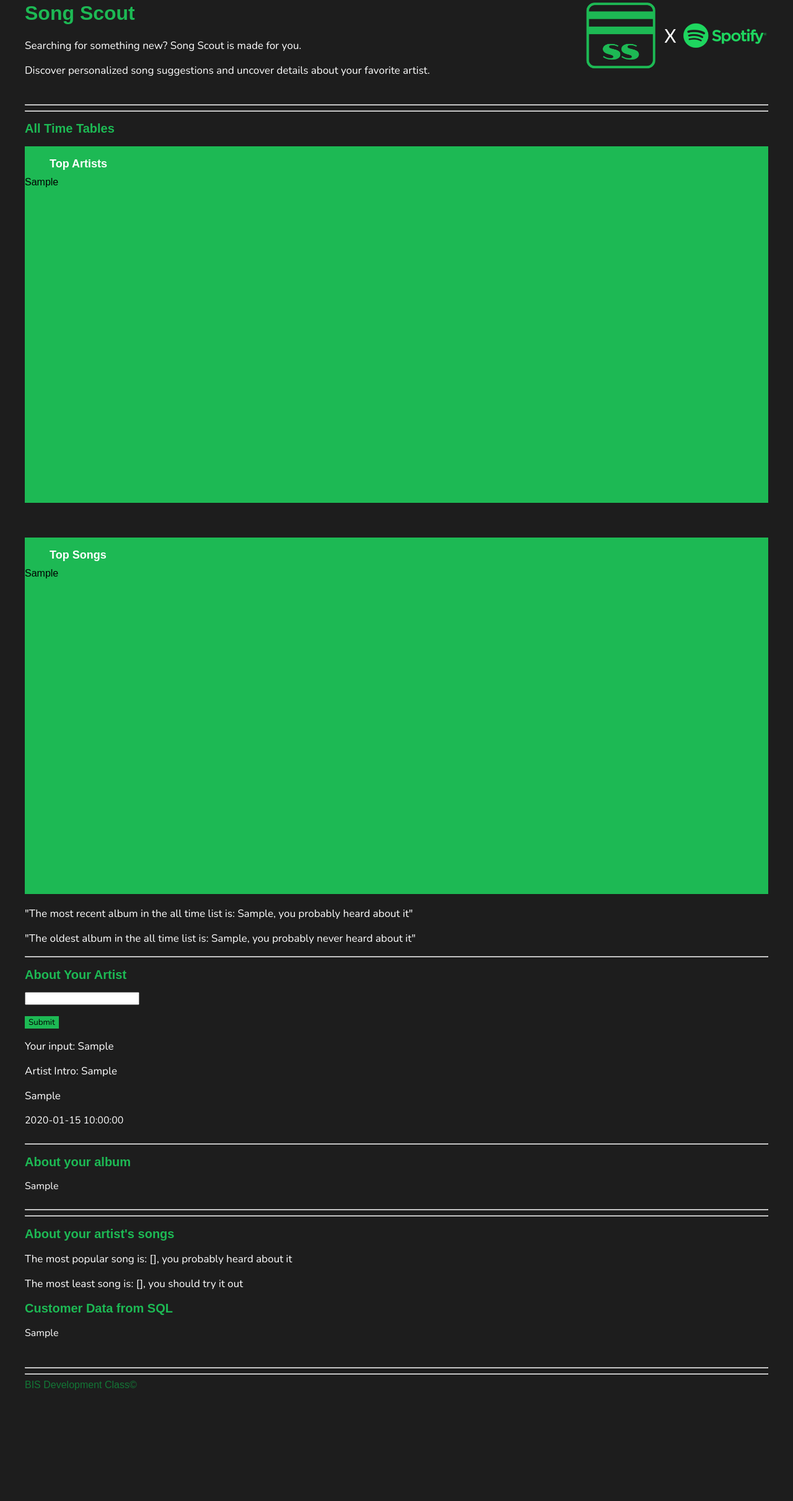
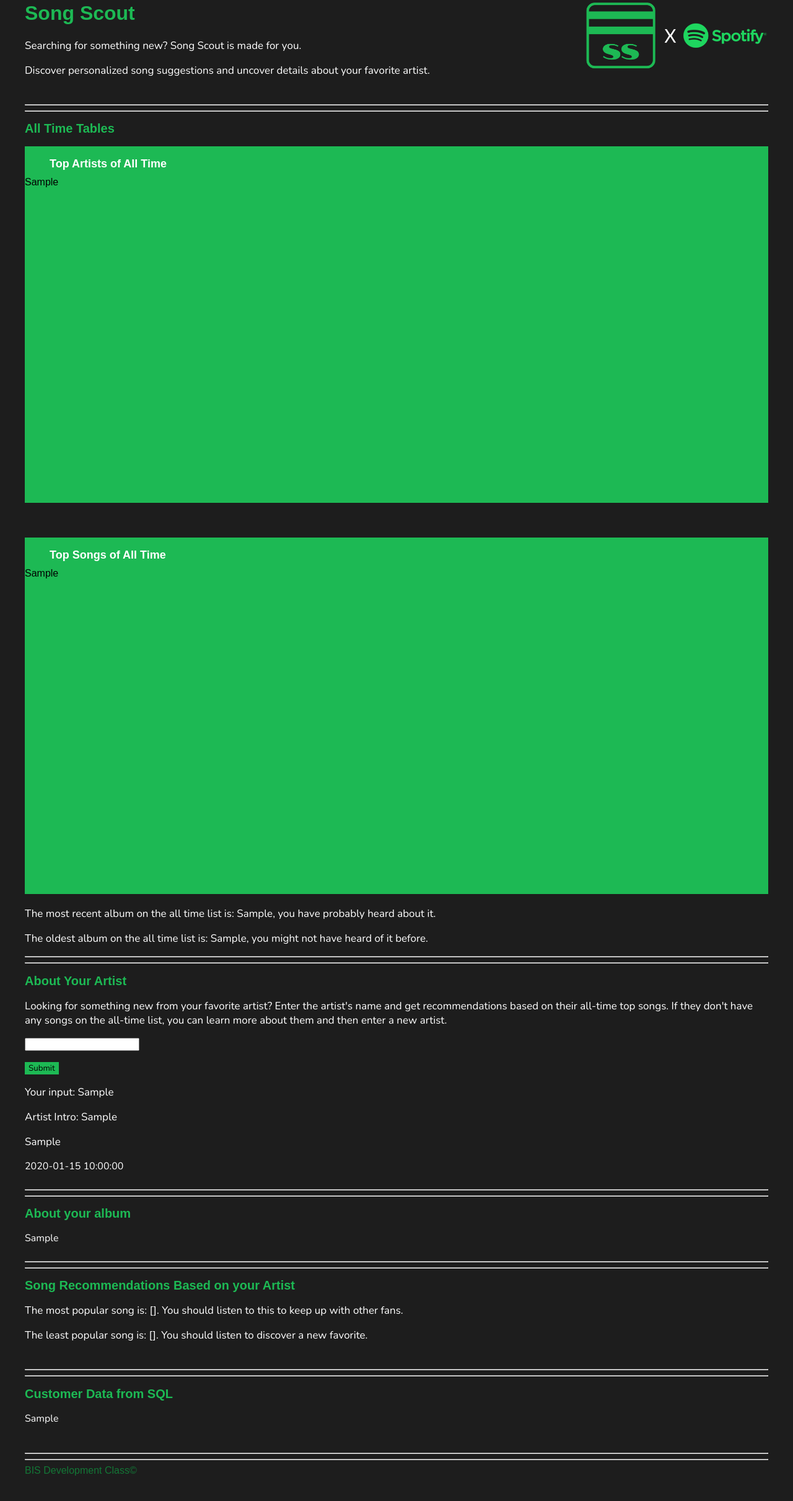
Before and after one commit to MarkPhamm/spotify_app, a Flask app: template spotify_app/templates/index.html in a window 1280 px wide. Shown: the part 104-2525 px from the top of the page at 62% size. Before the commit the page ends 2346 px from the top, so only its background shows below. Run offline with Flask 3, Linux system fonts and the light colour scheme; the template is opened without the code that fills it: most values are stand-ins (such as "Sample title", 1, 10 or a date in 2020); parts of the project's set-up code (start-up, migrations or seed data) failed here and were passed over; some web fonts are replaced.

Commit message:
changed paragraphs and headings

```diff
--- a/spotify_app/templates/index.html
+++ b/spotify_app/templates/index.html
@@ -31,7 +31,7 @@
 
    <h2>All Time Tables</h2>
 <div class="table-container top-artists-table">
-    <h3>Top Artists</h3>
+    <h3>Top Artists of All Time</h3>
     <table>
         {{ top_artist_html|safe }}
     </table>
@@ -39,17 +39,19 @@
 <br>
 <br>
 <div class="table-container top-songs-table">
-    <h3>Top Songs</h3>
+    <h3>Top Songs of All Time</h3>
     <table>
         {{ top_songs_html|safe }}
     </table>
 </div>
-<p>"The most recent album in the all time list is: {{ newest_album|safe }}, you probably heard about it"</p>
-<p>"The oldest album in the all time list is: {{ oldest_album|safe }}, you probably never heard about it"</p>
+<p>The most recent album on the all time list is: {{ newest_album|safe }}, you have probably heard about it.</p>
+<p>The oldest album on the all time list is: {{ oldest_album|safe }}, you might not have heard of it before.</p>
 
+<hr>
 <hr>
 
    <h2>About Your Artist</h2>
+   <p>Looking for something new from your favorite artist? Enter the artist's name and get recommendations based on their all-time top songs. If they don't have any songs on the all-time list, you can learn more about them and then enter a new artist.</p>
    <form method="post">
     <input type="string" name="artist_name" required><br><br>
     <button type="submit">Submit</button>
@@ -66,19 +68,24 @@
 
    <br>
    <hr>
+   <hr>
 
    <h2>About your album</h2>
    <div id="album_table">
        {{ album_table|safe }}
    </div>
+
    <br>
    <hr>
    <hr>
-   <h2>About your artist's songs</h2>
-   <p id="p_most_popular_song"><script>document.getElementById("p_most_popular_song").innerText = "The most popular song is: {{ most_popular_song|safe }}, you probably heard about it" </script></p>
-   <p id="p_least_popular_song"><script>document.getElementById("p_least_popular_song").innerText = "The most least song is: {{ least_popular_song|safe }}, you should try it out" </script></p>
 
+   <h2>Song Recommendations Based on your Artist</h2>
+   <p id="p_most_popular_song"><script>document.getElementById("p_most_popular_song").innerText = "The most popular song is: {{ most_popular_song|safe }}. You should listen to this to keep up with other fans." </script></p>
+   <p id="p_least_popular_song"><script>document.getElementById("p_least_popular_song").innerText = "The least popular song is: {{ least_popular_song|safe }}. You should listen to discover a new favorite." </script></p>
 
+   <br>
+   <hr>
+   <hr>
 
    <h2>Customer Data from SQL</h2>
    <div id="customer_tables">
```
Also changed, not shown: 1 other file.
